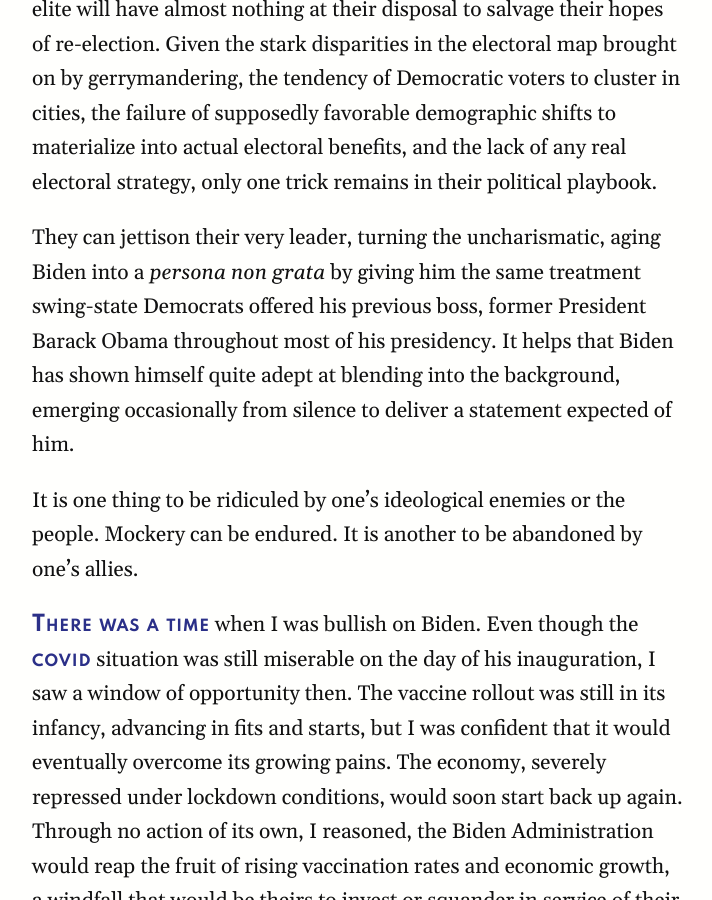
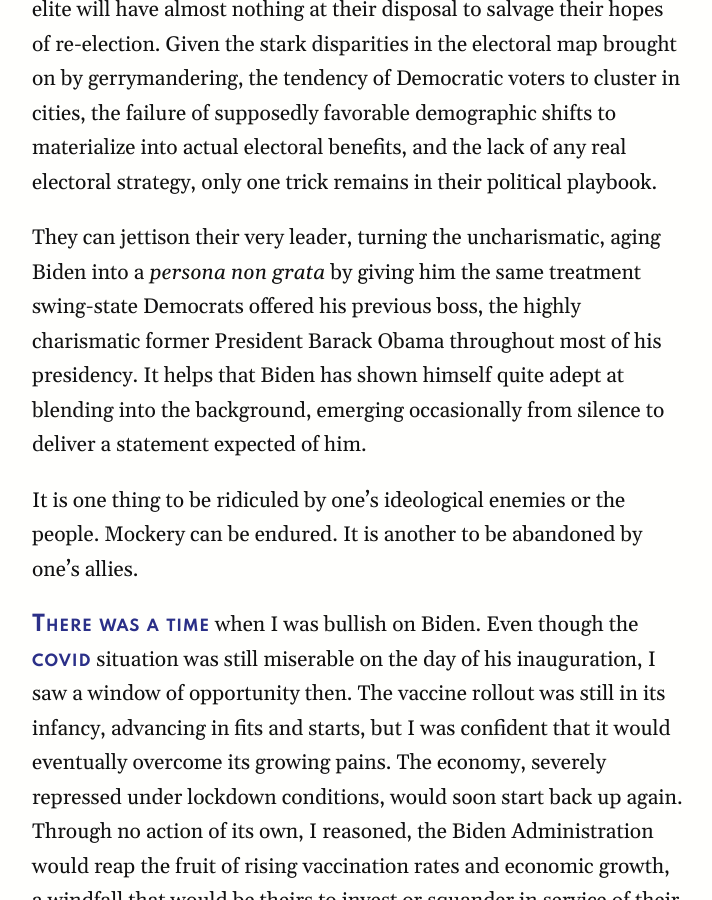
Before and after one commit to AndrewYang2024/AndrewYang2024.github.io, a Jekyll site: the page built from _posts/2021-11-03-Time-To-Sow.md, in a window 1280 px wide and 900 px high, scrolled down 2309 px. Shown: the whole window, without its empty margins (64-776 px from the left). Built offline with Jekyll 4.4.1, drawn with Linux system fonts in a browser that asks for light colours; nearby versions of some CDN libraries.

Commit message:
Update 2021-11-03-Time-To-Sow.md

```diff
--- a/_posts/2021-11-03-Time-To-Sow.md
+++ b/_posts/2021-11-03-Time-To-Sow.md
@@ -7,7 +7,7 @@ date:   2021-11-03 00:00:00
 categories: Brief
 tags: Biden, Glenn Youngkin, Terry McAuliffe
 picid: "a007"
-tweetURL: https://twitter.com/EpsilonPraxis
+tweetURL: https://twitter.com/EpsilonPraxis/status/1456113188978765827
 ---
 
 
@@ -30,7 +30,7 @@ If there is a strong enough consensus within the Democratic elite that the blame
 
 Of course, such a transparent attempt to quell dissent is sure to have the opposite effect. Members of the change faction will continue to voice their discontent with the status quo in ways that make the party elite anxious, and the formidable ecosystem of right-adjacent media outlets will continue to amplify any soundbites they can get their hands on. Unable to purge radical associations from their party, the elite will have almost nothing at their disposal to salvage their hopes of re-election. Given the stark disparities in the electoral map brought on by gerrymandering, the tendency of Democratic voters to cluster in cities, the failure of supposedly favorable demographic shifts to materialize into actual electoral benefits, and the lack of any real electoral strategy, only one trick remains in their political playbook.
 
-They can jettison their very leader, turning the uncharismatic, aging Biden into a *persona non grata* by giving him the same treatment swing-state Democrats offered his previous boss, former President Barack Obama throughout most of his presidency.  It helps that Biden has shown himself quite adept at blending into the background, emerging occasionally from silence to deliver a statement expected of him.
+They can jettison their very leader, turning the uncharismatic, aging Biden into a *persona non grata* by giving him the same treatment swing-state Democrats offered his previous boss, the highly charismatic former President Barack Obama throughout most of his presidency.  It helps that Biden has shown himself quite adept at blending into the background, emerging occasionally from silence to deliver a statement expected of him.
 
 It is one thing to be ridiculed by one’s ideological enemies or the people. Mockery can be endured. It is another to be abandoned by one’s allies.
 
```
